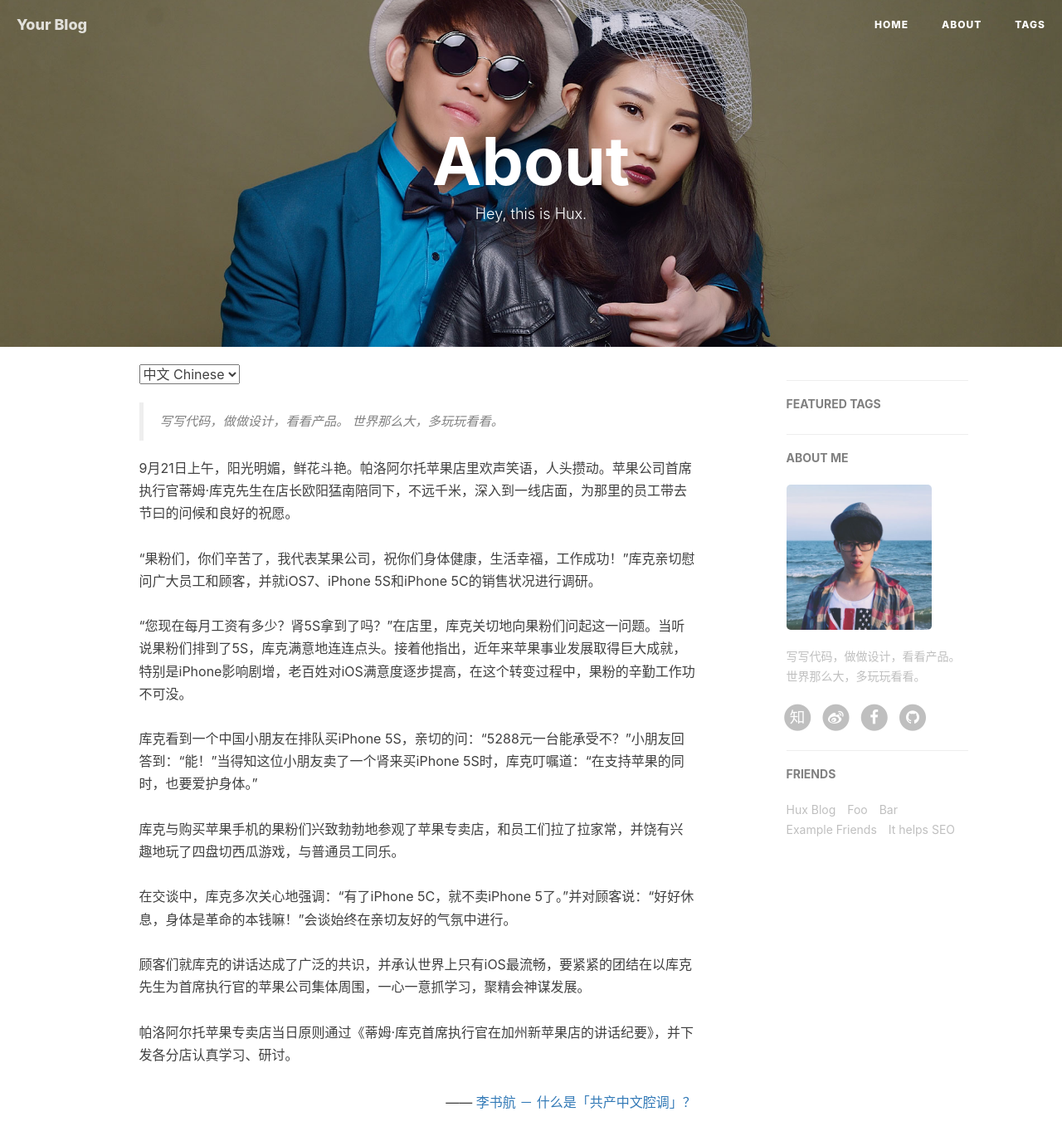
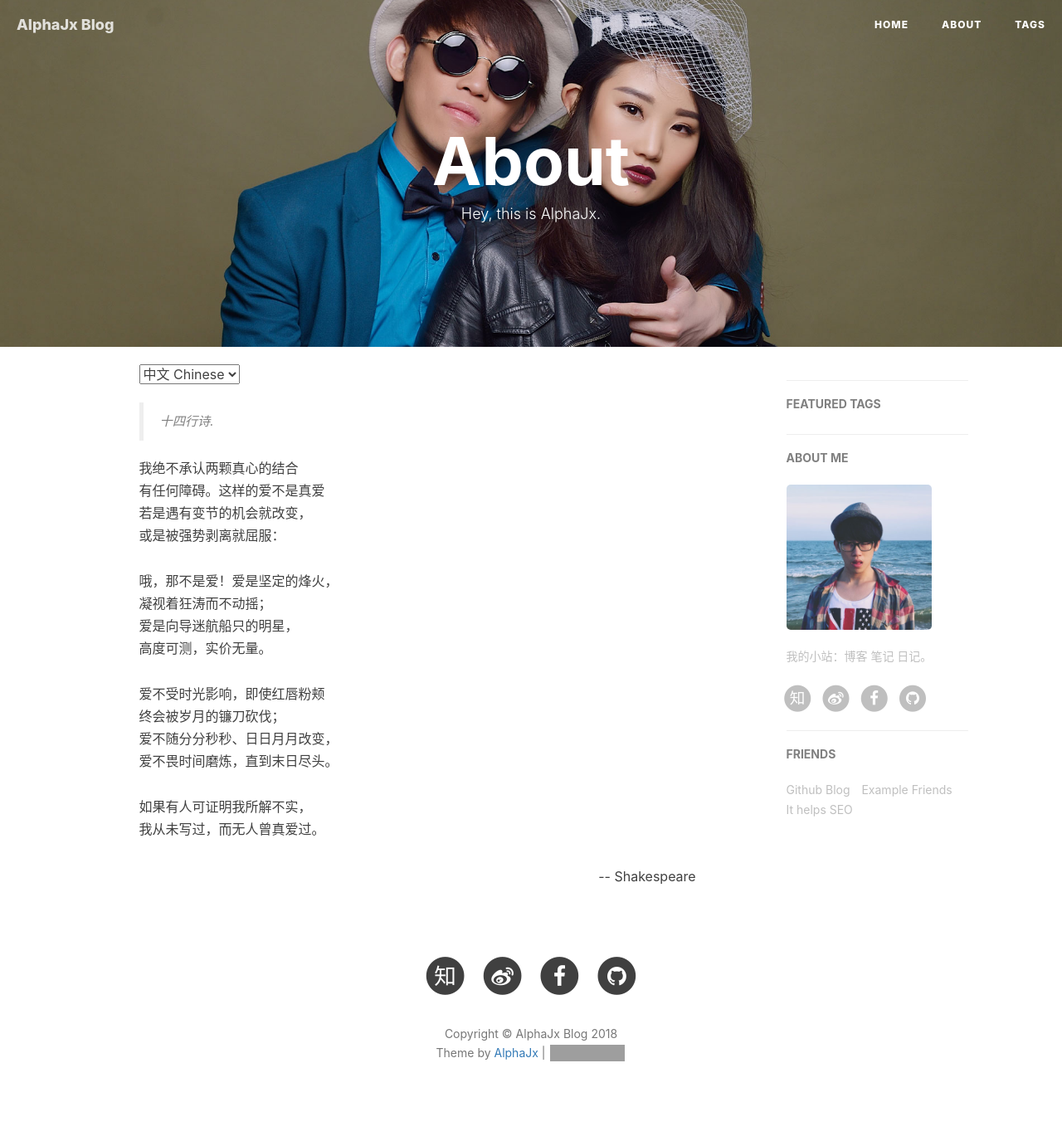
Before and after one commit to alphajx/alphajx.github.io, a Jekyll site: the page built from about.html, in a window 1280 px wide and 1400 px high. Shown: the top 1375 px of the window at 83% size. Built offline with Jekyll 4.4.1, drawn with Linux system fonts in a browser that asks for light colours; nearby versions of some CDN libraries; comment, search, counter and statistics services are not loaded; some of the changed text lies outside the part shown; grey boxes are pictures that could not be loaded.

Commit message:
修改个人信息

```diff
--- a/_config.yml
+++ b/_config.yml
@@ -1,22 +1,22 @@
 # Site settings
-title: Your Blog
-SEOTitle: 你的博客 | Your Blog
+title: AlphaJx Blog
+SEOTitle: AlphaJx Blog
 header-img: img/home-bg.jpg
-email: huxpro@gmail.com
+email: alphajx@test.com
 description: ""
 keyword: ""
-url: "http://huangxuan.me"              # your host, for absolute URL
-baseurl: "/huxblog-boilerplate"         # for example, '/blog' if your blog hosted on 'host/blog'
+url: "https://alphajx.github.io/"              # your host, for absolute URL
+baseurl: ""         # for example, '/blog' if your blog hosted on 'host/blog'
 
 
 
 # SNS settings
 RSS: false
-weibo_username:     huxpro
-zhihu_username:     huxpro
-github_username:    huxpro
-#twitter_username:  huxpro
-facebook_username:  huxpro
+weibo_username:     alphajx
+zhihu_username:     alphajx
+github_username:    alphajx
+#twitter_username:  alphajx
+facebook_username:  alphajx
 
 
 
@@ -50,7 +50,7 @@ kramdown:
 #disqus_username: _your_disqus_short_name_
 
 # Duoshuo settings
-duoshuo_username: huxblog
+duoshuo_username: alphajx
 # Share component is depend on Comment so we can NOT use share only.
 duoshuo_share: true                     # set to false if you want to use Comment without Sharing
 
@@ -59,16 +59,16 @@ duoshuo_share: true                     # set to false if you want to use Commen
 
 # Analytics settings
 # Baidu Analytics
-ba_track_id: 4cc1f2d8f3067386cc5cdb626a202900
+ba_track_id: #4cc1f2d8f3067386cc5cdb626a202900
 # Google Analytics
-ga_track_id: 'UA-49627206-1'            # Format: UA-xxxxxx-xx
-ga_domain: huangxuan.me
+ga_track_id: #'UA-49627206-1'            # Format: UA-xxxxxx-xx
+ga_domain: https://alphajx.github.io/
 
 
 
 # Sidebar settings
 sidebar: true                           # whether or not using Sidebar.
-sidebar-about-description: "写写代码，做做设计，看看产品。世界那么大，多玩玩看看。"
+sidebar-about-description: "我的小站：博客 笔记 日记。"
 sidebar-avatar: /img/avatar-hux.jpg      # use absolute URL, seeing it's used in both `/` and `/about/`
 
 
@@ -82,14 +82,8 @@ featured-condition-size: 1              # A tag will be featured if the size of
 # Friends
 friends: [
     {
-        title: "Hux Blog",
-        href: "http://huangxuan.me"
-    },{
-        title: "Foo",
-        href: "#"
-    },{
-        title: "Bar",
-        href: "#"
+        title: "Github Blog",
+        href: "https://github.com/alphajx"
     },{
         title: "Example Friends",
         href: "#"
--- a/_includes/footer.html
+++ b/_includes/footer.html
@@ -72,11 +72,11 @@
                 <p class="copyright text-muted">
                     Copyright &copy; {{ site.title }} {{ site.time | date: '%Y' }}
                     <br>
-                    Theme by <a href="http://huangxuan.me">Hux</a> |
+                    Theme by <a href="https://github.com/alphajx/alphajx.github.io">AlphaJx</a> |
                     <iframe
                         style="margin-left: 2px; margin-bottom:-5px;"
                         frameborder="0" scrolling="0" width="91px" height="20px"
-                        src="https://ghbtns.com/github-btn.html?user=huxpro&repo=huxpro.github.io&type=star&count=true" >
+                        src="https://ghbtns.com/github-btn.html?user=alphajx&repo=alphajx.github.io&type=star&count=true" >
                     </iframe>
                 </p>
             </div>
--- a/_layouts/keynote.html
+++ b/_layouts/keynote.html
@@ -66,7 +66,7 @@ layout: default
                     style="text-align: right"
                     data-thread-key="{{page.id}}" data-title="{{page.title}}"
                     data-images="{{ site.url }}{{site.baseurl}}/{% if page.header-img %}{{ page.header-img }}{% else %}{{ site.header-img }}{% endif %}"
-                    data-content="{{ content | strip_html | truncate:80 }} | Hux Blog，@Hux黄玄 的个人博客"
+                    data-content="{{ content | strip_html | truncate:80 }} | AlphaJx Blog，@AlphaJx 的个人博客"
                     data-url="{{site.url}}{{site.baseurl}}{{page.url}}">
                     <div class="ds-share-inline">
                       <ul  class="ds-share-icons-16">
--- a/about.html
+++ b/about.html
@@ -1,7 +1,7 @@
 ---
 layout: page
 title: "About"
-description: "Hey, this is Hux."
+description: "Hey, this is AlphaJx."
 header-img: "img/about-bg.jpg"
 ---
 
@@ -14,34 +14,59 @@ header-img: "img/about-bg.jpg"
 <!-- Chinese Version -->
 <div class="zh post-container">
     <blockquote>
-        写写代码，做做设计，看看产品。
-        世界那么大，多玩玩看看。
+        十四行诗.
     </blockquote>
-    9月21日上午，阳光明媚，鲜花斗艳。帕洛阿尔托苹果店里欢声笑语，人头攒动。苹果公司首席执行官蒂姆·库克先生在店长欧阳猛南陪同下，不远千米，深入到一线店面，为那里的员工带去节曰的问候和良好的祝愿。<br><br>“果粉们，你们辛苦了，我代表某果公司，祝你们身体健康，生活幸福，工作成功！”库克亲切慰问广大员工和顾客，并就iOS7、iPhone 5S和iPhone 5C的销售状况进行调研。 <br><br>“您现在每月工资有多少？肾5S拿到了吗？”在店里，库克关切地向果粉们问起这一问题。当听说果粉们排到了5S，库克满意地连连点头。接着他指出，近年来苹果事业发展取得巨大成就，特别是iPhone影响剧增，老百姓对iOS满意度逐步提高，在这个转变过程中，果粉的辛勤工作功不可没。<br><br>库克看到一个中国小朋友在排队买iPhone 5S，亲切的问：“5288元一台能承受不？”小朋友回答到：“能！”当得知这位小朋友卖了一个肾来买iPhone 5S时，库克叮嘱道：“在支持苹果的同时，也要爱护身体。”<br><br>库克与购买苹果手机的果粉们兴致勃勃地参观了苹果专卖店，和员工们拉了拉家常，并饶有兴趣地玩了四盘切西瓜游戏，与普通员工同乐。<br><br>在交谈中，库克多次关心地强调：“有了iPhone 5C，就不卖iPhone 5了。”并对顾客说：“好好休息，身体是革命的本钱嘛！”会谈始终在亲切友好的气氛中进行。<br><br>顾客们就库克的讲话达成了广泛的共识，并承认世界上只有iOS最流畅，要紧紧的团结在以库克先生为首席执行官的苹果公司集体周围，一心一意抓学习，聚精会神谋发展。<br>
-    <br>帕洛阿尔托苹果专卖店当日原则通过《蒂姆·库克首席执行官在加州新苹果店的讲话纪要》，并下发各分店认真学习、研讨。
+    我绝不承认两颗真心的结合<br>
+    有任何障碍。这样的爱不是真爱<br>
+    若是遇有变节的机会就改变，<br>
+    或是被强势剥离就屈服：<br>
+    <br>
+    哦，那不是爱！爱是坚定的烽火，<br>
+    凝视着狂涛而不动摇；<br>
+    爱是向导迷航船只的明星，<br>
+    高度可测，实价无量。<br>
+    <br>
+    爱不受时光影响，即使红唇粉颊<br>
+    终会被岁月的镰刀砍伐；<br>
+    爱不随分分秒秒、日日月月改变，<br>
+    爱不畏时间磨炼，直到末日尽头。<br>
+    <br>
+    如果有人可证明我所解不实，<br>
+    我从未写过，而无人曾真爱过。<br>
 
     <p style="text-align:right;">
-        —— <a href="http://www.zhihu.com/question/19687065">李书航 － 什么是「共产中文腔调」？ </a>
+    -- Shakespeare
     </p>
-
 </div>
 
 <!-- English Version -->
 <div class="en post-container">
     <blockquote>
-        Designer or Engineer, things in between.
+        The Sonnets.
     </blockquote>
 
     <p>
-        Your work is going to fill a large part of your life, and the only way to be truly satisfied is to do what you believe is great work. And the only way to do great work is to love what you do. If you haven’t found it yet, keep looking. Don’t settle. As with all matters of the heart, you’ll know when you find it.
-    </p>
-
-    <p>
-    If you want to live your life in a creative way, as an artist, you have to not look back too much. You have to be willing to take whatever you’ve done and whoever you were and throw them away.
+    Let me not to the marriage of true minds<br>
+    Admit impediments. Love is not love<br>
+    Which alters when it alteration finds,<br>
+    Or bends with the remover to remove:<br>
+    <br>
+    O, no! it is an ever-fix`ed mark,<br>
+    That looks on tempests and is never shaken;<br>
+    It is the star to every wand'ring bark,<br>
+    Whose worth's unknown, although his heighth be taken.<br>
+    <br>
+    Love's not Time's fool, though rosy lips and cheeks<br>
+    Within his bending sickle's compass come;<br>
+    Love alters not with his brief hours and weeks,<br>
+    But bears it out even to the edge of doom:<br>
+    <br>
+    If this be error and upon me proved,<br>
+    I never writ, nor no man ever loved. <br>
     </p>
 
     <p style="text-align:right;">
-    -- Steve Jobs
+    -- Shakespeare
     </p>
 
 </div>
--- a/index.html
+++ b/index.html
@@ -1,6 +1,6 @@
 ---
 layout: page
-description: "Boilerplate of Hux Blog"
+description: "Boilerplate of AlphaJx Blog"
 ---
 
 {% for post in paginator.posts %}
```
Also changed, not shown: package.json (+5 -5 lines).
